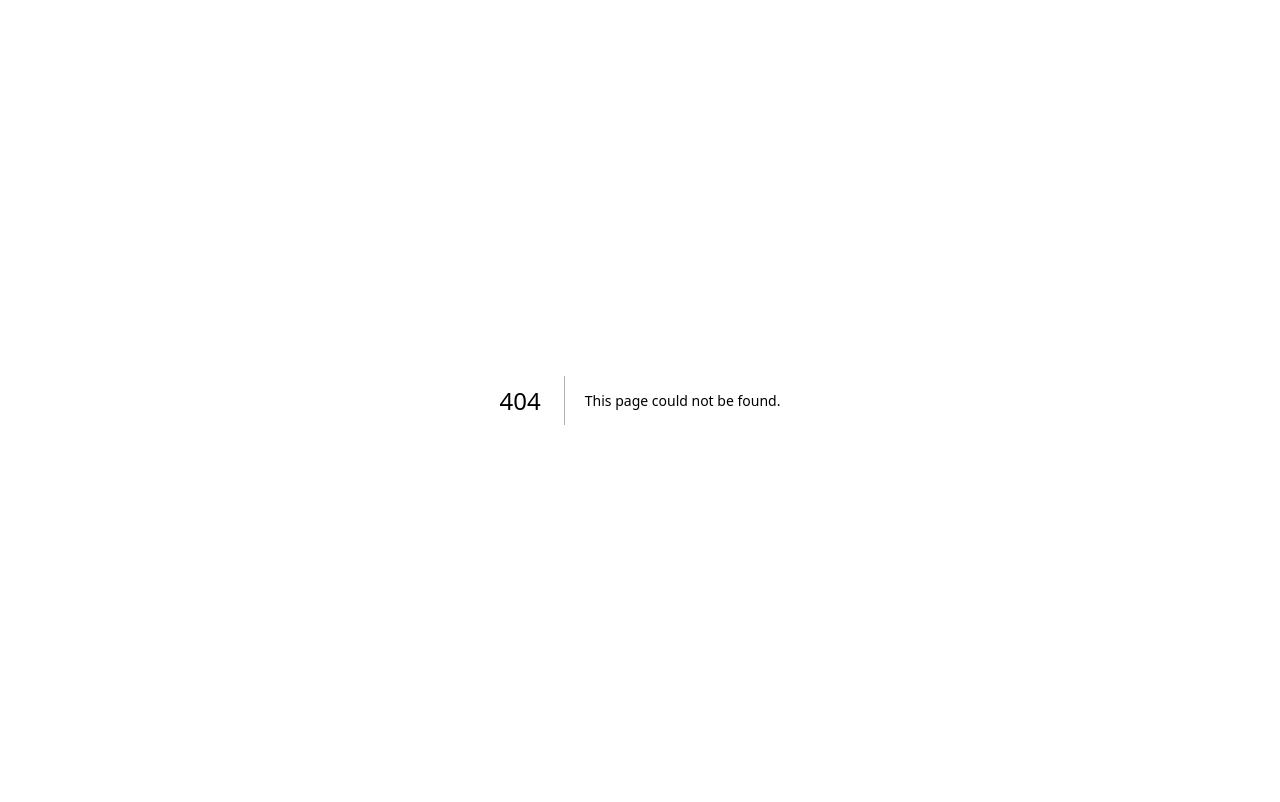
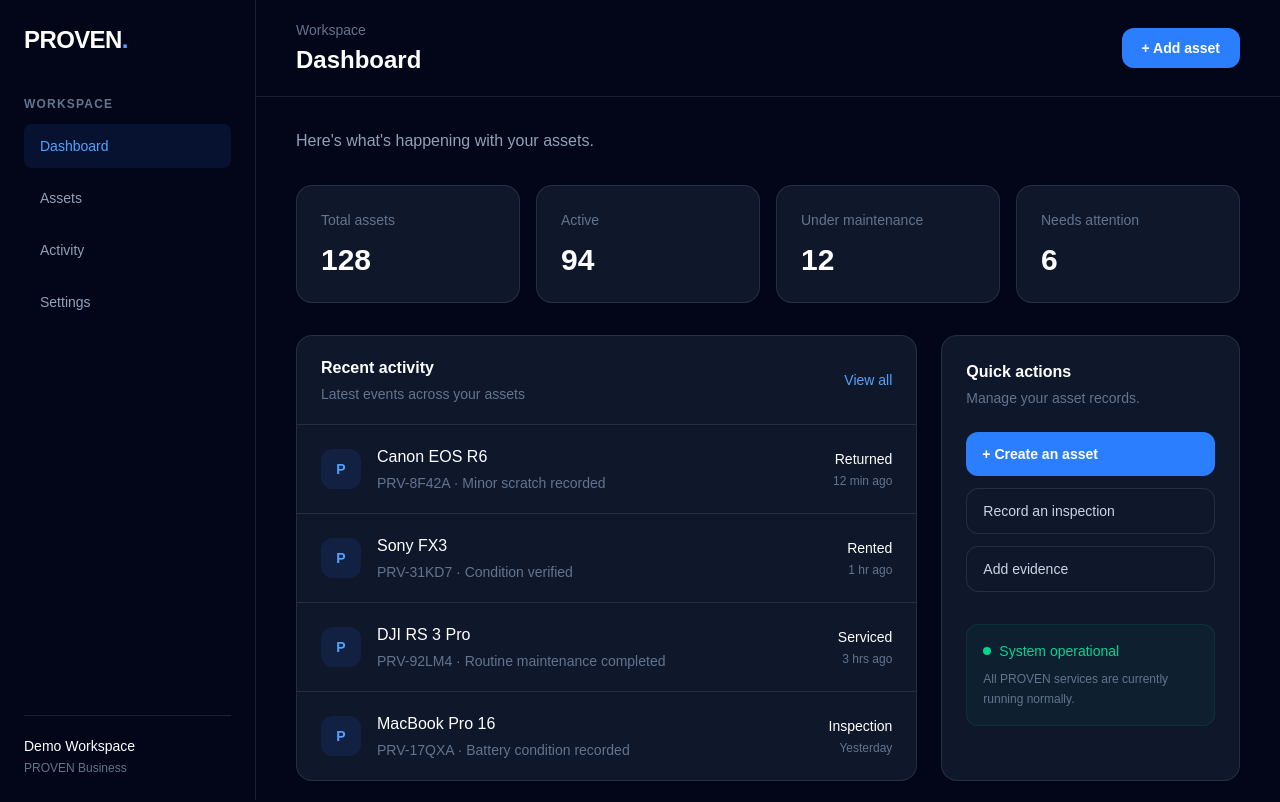
Before and after one commit to bhrithiraina/proven, a Next.js app: page /dashboard in a window 1280 px wide. Before the commit this address had no page. Shown: the top 802 px of the page. Built offline with nearby package versions, Linux system fonts and the light colour scheme.

Commit message:
PROVEN dashboard

```diff
--- /dev/null
+++ b/app/dashboard/page.js
@@ -0,0 +1,247 @@
+export default function Dashboard() {
+  const stats = [
+    { label: "Total assets", value: "128" },
+    { label: "Active", value: "94" },
+    { label: "Under maintenance", value: "12" },
+    { label: "Needs attention", value: "6" },
+  ];
+
+  const recentActivity = [
+    {
+      id: "PRV-8F42A",
+      asset: "Canon EOS R6",
+      event: "Returned",
+      detail: "Minor scratch recorded",
+      time: "12 min ago",
+    },
+    {
+      id: "PRV-31KD7",
+      asset: "Sony FX3",
+      event: "Rented",
+      detail: "Condition verified",
+      time: "1 hr ago",
+    },
+    {
+      id: "PRV-92LM4",
+      asset: "DJI RS 3 Pro",
+      event: "Serviced",
+      detail: "Routine maintenance completed",
+      time: "3 hrs ago",
+    },
+    {
+      id: "PRV-17QXA",
+      asset: "MacBook Pro 16",
+      event: "Inspection",
+      detail: "Battery condition recorded",
+      time: "Yesterday",
+    },
+  ];
+
+  return (
+    <main className="min-h-screen bg-slate-950 text-white">
+      {/* Sidebar */}
+      <aside className="fixed left-0 top-0 hidden h-screen w-64 border-r border-white/10 bg-slate-950 p-6 md:block">
+        <div className="text-2xl font-bold tracking-tight">
+          PROVEN<span className="text-blue-400">.</span>
+        </div>
+
+        <div className="mt-10">
+          <p className="mb-3 text-xs font-semibold uppercase tracking-widest text-slate-500">
+            Workspace
+          </p>
+
+          <nav className="space-y-2">
+            <a
+              href="/dashboard"
+              className="block rounded-lg bg-blue-500/10 px-4 py-3 text-sm font-medium text-blue-400"
+            >
+              Dashboard
+            </a>
+
+            <a
+              href="#"
+              className="block rounded-lg px-4 py-3 text-sm text-slate-400 hover:bg-white/5 hover:text-white"
+            >
+              Assets
+            </a>
+
+            <a
+              href="#"
+              className="block rounded-lg px-4 py-3 text-sm text-slate-400 hover:bg-white/5 hover:text-white"
+            >
+              Activity
+            </a>
+
+            <a
+              href="#"
+              className="block rounded-lg px-4 py-3 text-sm text-slate-400 hover:bg-white/5 hover:text-white"
+            >
+              Settings
+            </a>
+          </nav>
+        </div>
+
+        <div className="absolute bottom-6 left-6 right-6 border-t border-white/10 pt-5">
+          <p className="text-sm font-medium">Demo Workspace</p>
+          <p className="mt-1 text-xs text-slate-500">PROVEN Business</p>
+        </div>
+      </aside>
+
+      {/* Main content */}
+      <section className="md:ml-64">
+        {/* Top bar */}
+        <header className="flex items-center justify-between border-b border-white/10 px-6 py-5 md:px-10">
+          <div>
+            <p className="text-sm text-slate-500">Workspace</p>
+            <h1 className="mt-1 text-2xl font-bold">Dashboard</h1>
+          </div>
+
+          <button className="rounded-xl bg-blue-500 px-5 py-2.5 text-sm font-semibold hover:bg-blue-400">
+            + Add asset
+          </button>
+        </header>
+
+        {/* Dashboard body */}
+        <div className="px-6 py-8 md:px-10">
+          {/* Welcome */}
+          <div>
+            <p className="text-slate-400">
+              Here's what's happening with your assets.
+            </p>
+          </div>
+
+          {/* Stats */}
+          <div className="mt-8 grid gap-4 sm:grid-cols-2 lg:grid-cols-4">
+            {stats.map((stat) => (
+              <div
+                key={stat.label}
+                className="rounded-2xl border border-white/10 bg-slate-900 p-6"
+              >
+                <p className="text-sm text-slate-500">{stat.label}</p>
+
+                <p className="mt-3 text-3xl font-bold">{stat.value}</p>
+              </div>
+            ))}
+          </div>
+
+          {/* Main grid */}
+          <div className="mt-8 grid gap-6 lg:grid-cols-3">
+            {/* Recent activity */}
+            <div className="rounded-2xl border border-white/10 bg-slate-900 lg:col-span-2">
+              <div className="flex items-center justify-between border-b border-white/10 px-6 py-5">
+                <div>
+                  <h2 className="font-semibold">Recent activity</h2>
+                  <p className="mt-1 text-sm text-slate-500">
+                    Latest events across your assets
+                  </p>
+                </div>
+
+                <button className="text-sm text-blue-400 hover:text-blue-300">
+                  View all
+                </button>
+              </div>
+
+              <div className="divide-y divide-white/10">
+                {recentActivity.map((activity) => (
+                  <div
+                    key={activity.id}
+                    className="flex items-center justify-between gap-4 px-6 py-5"
+                  >
+                    <div className="flex min-w-0 items-center gap-4">
+                      <div className="flex h-10 w-10 shrink-0 items-center justify-center rounded-xl bg-blue-500/10 text-sm font-semibold text-blue-400">
+                        P
+                      </div>
+
+                      <div className="min-w-0">
+                        <p className="truncate font-medium">
+                          {activity.asset}
+                        </p>
+
+                        <p className="mt-1 text-sm text-slate-500">
+                          {activity.id} · {activity.detail}
+                        </p>
+                      </div>
+                    </div>
+
+                    <div className="shrink-0 text-right">
+                      <p className="text-sm font-medium">{activity.event}</p>
+                      <p className="mt-1 text-xs text-slate-500">
+                        {activity.time}
+                      </p>
+                    </div>
+                  </div>
+                ))}
+              </div>
+            </div>
+
+            {/* Quick actions */}
+            <div className="rounded-2xl border border-white/10 bg-slate-900 p-6">
+              <h2 className="font-semibold">Quick actions</h2>
+
+              <p className="mt-1 text-sm text-slate-500">
+                Manage your asset records.
+              </p>
+
+              <div className="mt-6 space-y-3">
+                <button className="w-full rounded-xl bg-blue-500 px-4 py-3 text-left text-sm font-semibold hover:bg-blue-400">
+                  + Create an asset
+                </button>
+
+                <button className="w-full rounded-xl border border-white/10 px-4 py-3 text-left text-sm font-medium text-slate-300 hover:bg-white/5">
+                  Record an inspection
+                </button>
+
+                <button className="w-full rounded-xl border border-white/10 px-4 py-3 text-left text-sm font-medium text-slate-300 hover:bg-white/5">
+                  Add evidence
+                </button>
+              </div>
+
+              {/* System status */}
+              <div className="mt-8 rounded-xl border border-emerald-400/10 bg-emerald-400/5 p-4">
+                <div className="flex items-center gap-2">
+                  <span className="h-2 w-2 rounded-full bg-emerald-400" />
+                  <p className="text-sm font-medium text-emerald-400">
+                    System operational
+                  </p>
+                </div>
+
+                <p className="mt-2 text-xs leading-5 text-slate-500">
+                  All PROVEN services are currently running normally.
+                </p>
+              </div>
+            </div>
+          </div>
+
+          {/* Asset spotlight */}
+          <div className="mt-8 rounded-2xl border border-white/10 bg-slate-900 p-6">
+            <div className="flex flex-col justify-between gap-4 md:flex-row md:items-center">
+              <div>
+                <p className="text-xs font-semibold uppercase tracking-widest text-blue-400">
+                  Asset spotlight
+                </p>
+
+                <h2 className="mt-2 text-xl font-bold">
+                  PRV-8F42A
+                </h2>
+
+                <p className="mt-1 text-slate-400">
+                  Canon EOS R6
+                </p>
+              </div>
+
+              <div className="flex items-center gap-3">
+                <span className="rounded-lg bg-emerald-400/10 px-3 py-1.5 text-sm text-emerald-400">
+                  Active
+                </span>
+
+                <button className="rounded-lg border border-white/10 px-4 py-2 text-sm font-medium text-slate-300 hover:bg-white/5">
+                  View asset
+                </button>
+              </div>
+            </div>
+          </div>
+        </div>
+      </section>
+    </main>
+  );
+}
```
